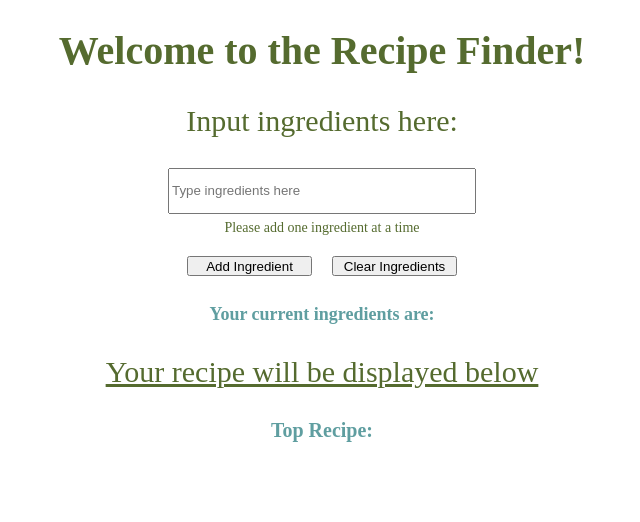
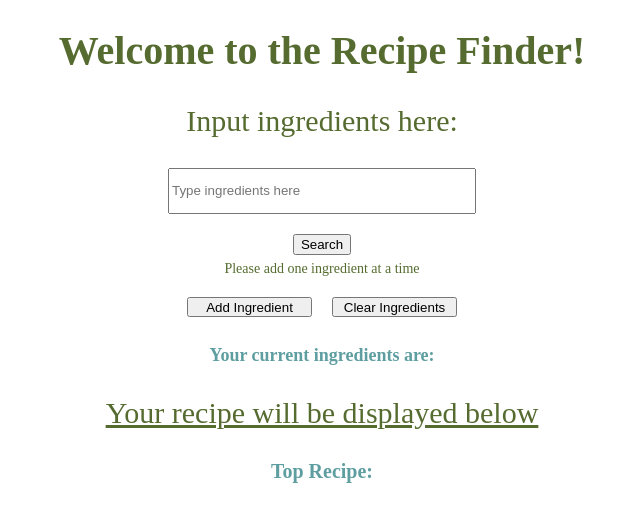
Before and after one commit to SoulaiVang/Recipify, a React (Create React App) app: page / in a window 1280 px wide. Shown: the top 522 px of the page, without its empty margins (318-958 px from the left). Built offline with nearby package versions, Linux system fonts and the light colour scheme; no server answers.

Commit message:
Changed APIs call to not be automatic, added search feature

```diff
--- a/src/App.css
+++ b/src/App.css
@@ -61,6 +61,10 @@
   align-items: center;
 }
 
+.search-button {
+  margin-top: 20px;
+}
+
 .ingredient-buttons {
   display: flex;
   flex-direction: row;
--- a/src/App.js
+++ b/src/App.js
@@ -7,18 +7,6 @@ function App() {
   const [ingredientsList, setIngredientsList] = useState([]);
   const currentIngredients = ingredientsList.join(', ');
 
-  if (document.readyState !== "loading") {
-    const ingredientInput = document.querySelector('.add-ingredients-input');
-
-    if (ingredientInput != null) {
-      ingredientInput.addEventListener("keydown", function(press) {
-        if (press.code === "Enter" || press.code === "Return") {
-          addIngredient();
-        }
-      })
-    }
-  }
-
   const addIngredient = async () => {
     const ingredientInput = document.querySelector('.add-ingredients-input');
     const newIngredient = ingredientInput.value.trim();
@@ -27,14 +15,12 @@ function App() {
       setIngredientsList((prevList) => [...prevList, newIngredient]);
       ingredientInput.value = ''; // Clear the input field after adding the ingredient
     }
-
-    /* when ingredients are updated then make an API Call
-    searchAPI();  // RONG  :( */
   };
 
   const resetIngredients = async () => {
     setIngredientsList(() => []);
     setRecipe("No recipes found.");
+    setRecipePicture("");
   }
 
   //Search for recipes
@@ -61,7 +47,17 @@ function App() {
   }
 
   useEffect(() => {
-    searchAPI();
+    if (document.readyState !== "loading") {
+      const ingredientInput = document.querySelector('.add-ingredients-input');
+
+      if (ingredientInput != null) {
+        ingredientInput.addEventListener("keydown", function(press) {
+          if (press.code === "Enter" || press.code === "Return") {
+            addIngredient();
+          }
+        })
+      }
+    }
   }, [ingredientsList]);
 
   return (
@@ -81,6 +77,9 @@ function App() {
             placeholder="Type ingredients here"
             className="add-ingredients-input"
           />
+          <button className="search-button" onClick={searchAPI}>
+            Search
+          </button>
           <p className="add-ingredients-instructions">
             Please add one ingredient at a time
           </p>
```
